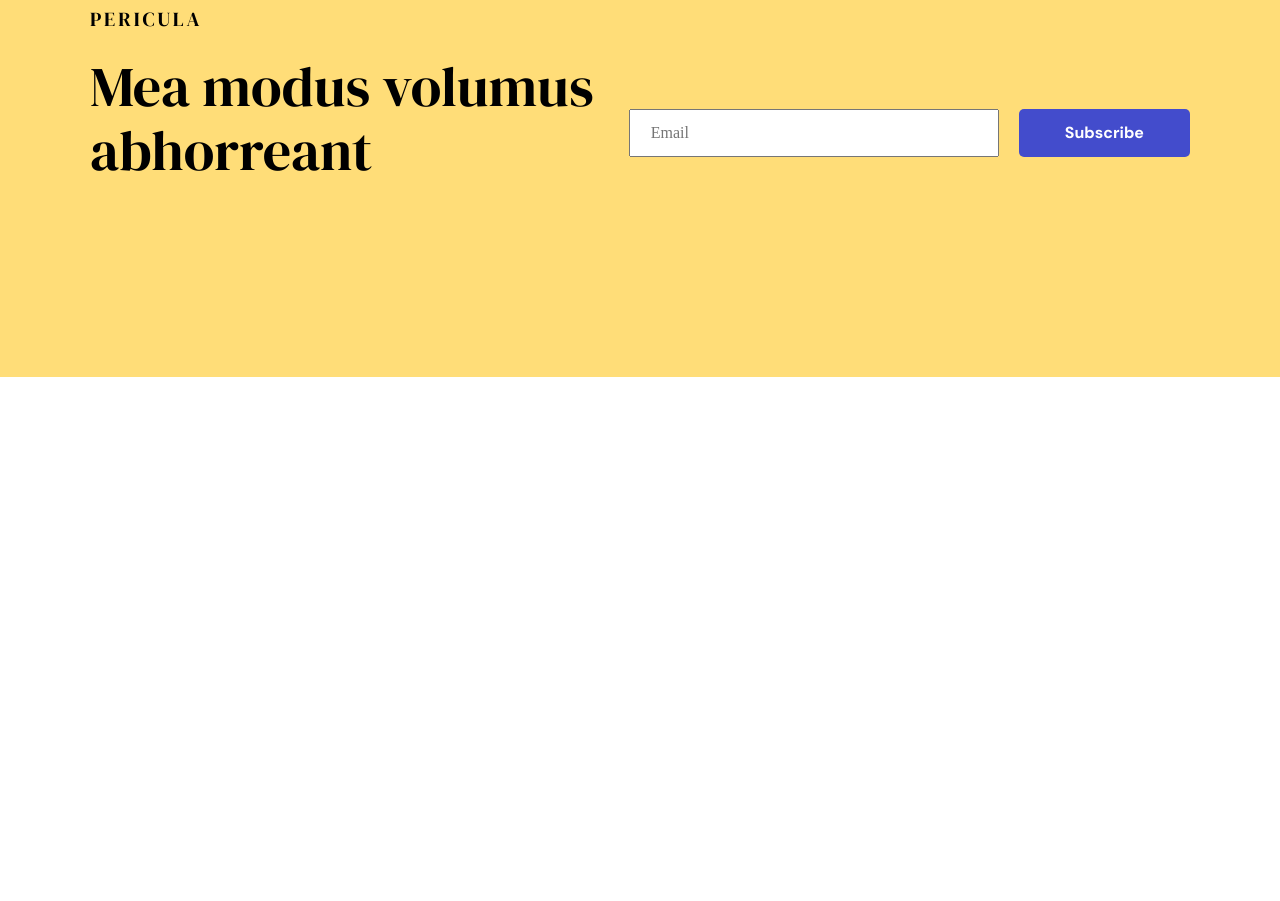
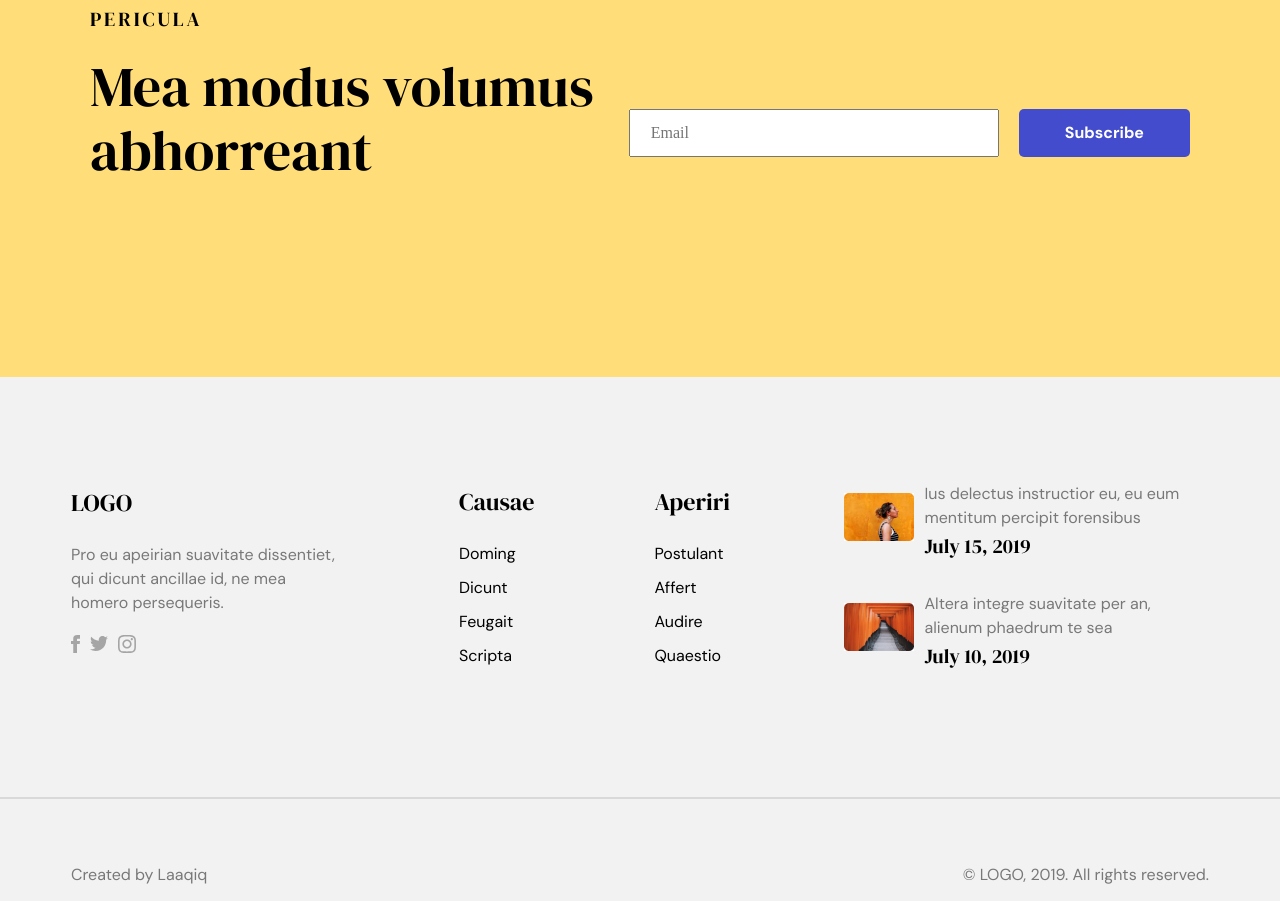
Before and after one commit to EmreBayburt/Responsive-concact, a plain HTML site: page index.html in a window 1280 px wide. Shown: the part 1691-2592 px from the top of the page. Before the commit the page ends 2068 px from the top, so only its background shows below. Drawn offline with Linux system fonts and the light colour scheme.

Commit message:
contact sayfası responsive olarak tamamlandı

```diff
--- a/assets/css/style.css
+++ b/assets/css/style.css
@@ -7,6 +7,7 @@
     --body-yazi-renk: #000;
     --body-yazi-alt-renk: #fff;
     --mea-section-arka-renk: #ffdd78;
+    --footer-arka-renk: #f2f2f2;
 }
 .opacity{
     opacity: 0.5;
@@ -20,14 +21,17 @@ header{
     margin-bottom: 44px;
 }
 .container{
+    width: 375px;
+    margin: 0 auto;
     padding: 14px 16px;
+    overflow: hidden;
 }
 .logo{
     display: flex;
     align-items: center;
     justify-content: space-between;
 }
-.concact{
+.contact{
     text-align: center;
     margin-bottom: 40px;
 }
@@ -134,6 +138,60 @@ main{
     padding: 12px 46px;
     border-radius: 5px;
 }
+/* mea finish */
+/* footer start */
+footer{
+    background-color: var(--footer-arka-renk);
+}
+.footerLogo h4{
+    margin-bottom: 24px;
+}
+.footerMedia{
+    display: flex;
+    align-items: center;
+    gap: 10px;
+    margin-top: 20px;
+    margin-bottom: 80px;
+}
+.footerCard a{
+    color: var(--body-yazi-renk);
+}
+.footerCard{
+    display: flex;
+    align-items: center;
+    gap: 120px;
+}
+.footerCard h4{
+    margin-bottom: 24px;
+}
+.footerCard p{
+    margin-bottom: 10px;
+}
+.footerUst{
+    display: flex;
+    align-items: center;
+    gap: 10px;
+}
+.footerText{
+    margin-top: 30px;
+}
+.footerTarih img{
+    height: 48px;
+    margin-top: 20px;
+}
+.footerAlt{
+    display: flex;
+    align-items: center;
+    gap: 10px;
+}
+.cizgi{
+    border: 1px solid rgba(0, 0, 0, 0.1);
+    margin-bottom: 50px;
+    margin-top: 50px;
+}
+.footerFinish{
+    background-color: var(--footer-arka-renk);
+}
 /* media desktop */
 @media(min-width:1170px){
     /* header start */
@@ -163,14 +221,14 @@ main{
         margin-left: 40px;
         color: var(--header-yazi-renk);
     }
-    .concact{
+    .contact{
         margin-bottom: 54px;
     }
-    .concact h2{
+    .contact h2{
         font-size: 72px;
         line-height: 80px;
     }
-    .concact p{
+    .contact p{
         font-weight: 400;
         font-size: 20px;
         line-height: 32px;
@@ -251,6 +309,30 @@ main{
          height: 48px;
          margin-top: 16px;
      }
+     /* mea finish */
+     /* footer start */
+     .footerCards{
+        display: flex;
+        align-items: center;
+        justify-content: space-between;
+     }
+     .footerTitle{
+        margin-top: 96px;
+     }
+     .footerTitle p{
+        width: 25ch;
+     }
+     .footerCard{
+        margin-top: 40px;
+     }
+     .footerText p{
+        width: 26ch;
+     }
+     .footerFinish{
+        display: flex;
+        align-items: center;
+        justify-content: space-between;
+     }
     /* none bolumu */
     .logo img{
         display: none;
--- a/index.html
+++ b/index.html
@@ -5,7 +5,7 @@
     <meta name="viewport" content="width=device-width, initial-scale=1.0">
     <link rel="stylesheet" href="assets/css/reset.css">
     <link rel="stylesheet" href="assets/css/style.css">
-    <title>Responsive Concact</title>
+    <title>Responsive Contact</title>
 </head>
 <body>
 
@@ -23,7 +23,7 @@
                 </ul>
                 <a href="#" class="headerButton">Sign up</a>
             </div>
-            <div class="concact">
+            <div class="contact">
                 <h2>CONTACT</h2>
                 <h5>Pro eu apeirian suavitate dissentiet</h5>
             </div>
@@ -104,7 +104,56 @@
 
     <!-- footer start -->
     <footer>
-
+        <div class="footerLogo container">
+            <div class="footerCards">
+                <div class="footerTitle">
+                    <h4>LOGO</h4>
+                    <p class="opacity">Pro eu apeirian suavitate dissentiet, qui dicunt ancillae id, ne mea homero persequeris.</p>
+                    <div class="footerMedia">
+                        <img src="assets/img/svg/facebook-alt.svg" alt="">
+                        <img src="assets/img/svg/twitter-alt.svg" alt="">
+                        <img src="assets/img/svg/instagram-alt.svg" alt="">
+                    </div>
+                </div>
+                <div class="footerCard">
+                    <div class="causae">
+                        <h4>Causae</h4>
+                        <p>Doming</p>
+                        <p>Dicunt</p>
+                        <p>Feugait</p>
+                        <p>Scripta</p>
+                    </div>
+                    <div class="aperiri">
+                        <h4>Aperiri</h4>
+                        <p>Postulant</p>
+                        <p>Affert</p>
+                        <p>Audire</p>
+                        <p>Quaestio</p>
+                    </div>
+                </div>
+                <div class="footerTarih">
+                    <div class="footerUst">
+                        <img src="assets/img/jpg/footer-ust.jpg" alt="">
+                        <div class="footerText">
+                            <p class="opacity">Ius delectus instructior eu, eu eum mentitum percipit forensibus</p>
+                            <h5>July 15, 2019</h5>
+                        </div>
+                    </div>
+                    <div class="footerAlt">
+                        <img src="assets/img/jpg/footer-alt.jpg" alt="">
+                        <div class="footerText">
+                            <p class="opacity">Altera integre suavitate per an, alienum phaedrum te sea</p>
+                            <h5>July 10, 2019</h5>
+                        </div>
+                    </div>
+                </div>
+            </div>
+        </div>
+        <div class="cizgi"></div>
+        <div class="footerFinish container">
+            <p class="opacity">Created by Laaqiq</p>
+            <p class="opacity">© LOGO, 2019. All rights reserved.</p>
+        </div>
     </footer>
     <!-- footer end -->
 
```
Also changed, not shown: assets/img/svg/facebook-alt.svg (added), assets/img/svg/instagram-alt.svg (added), assets/img/svg/twitter-alt.svg (added).
